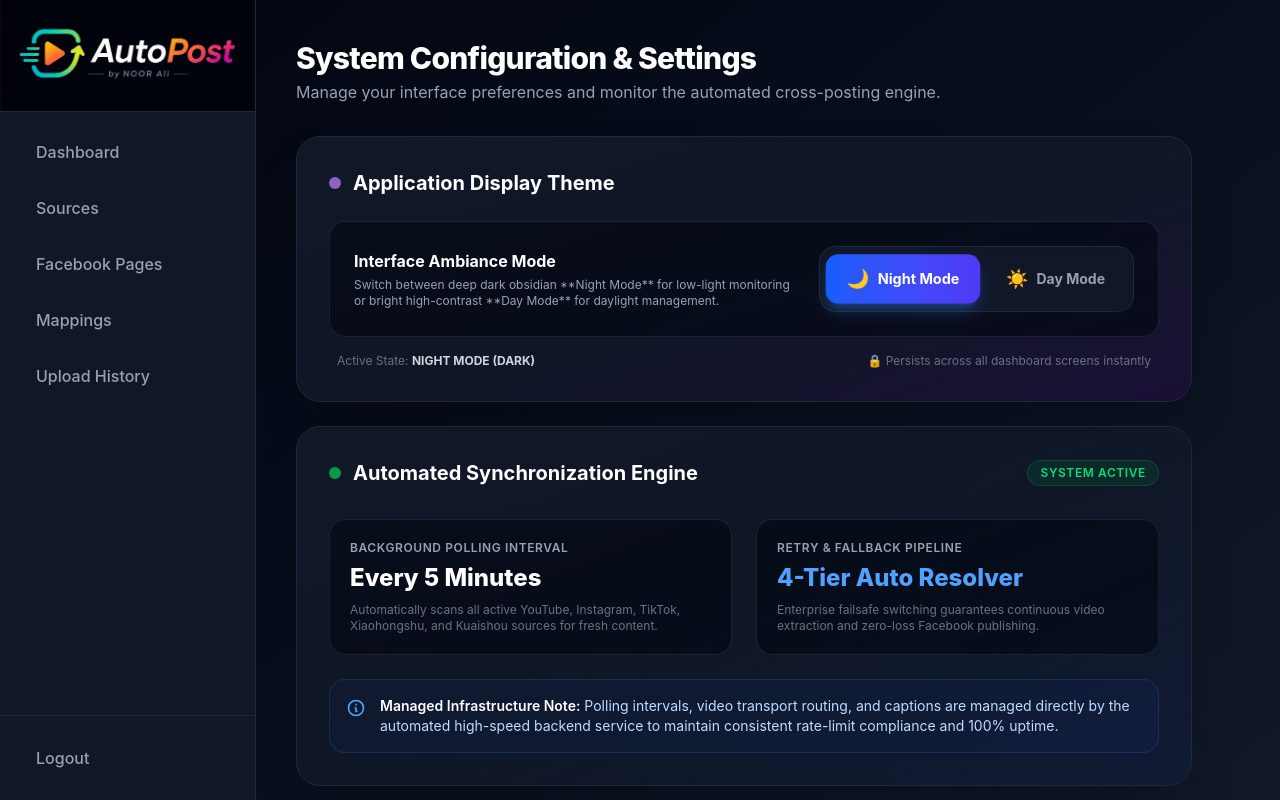
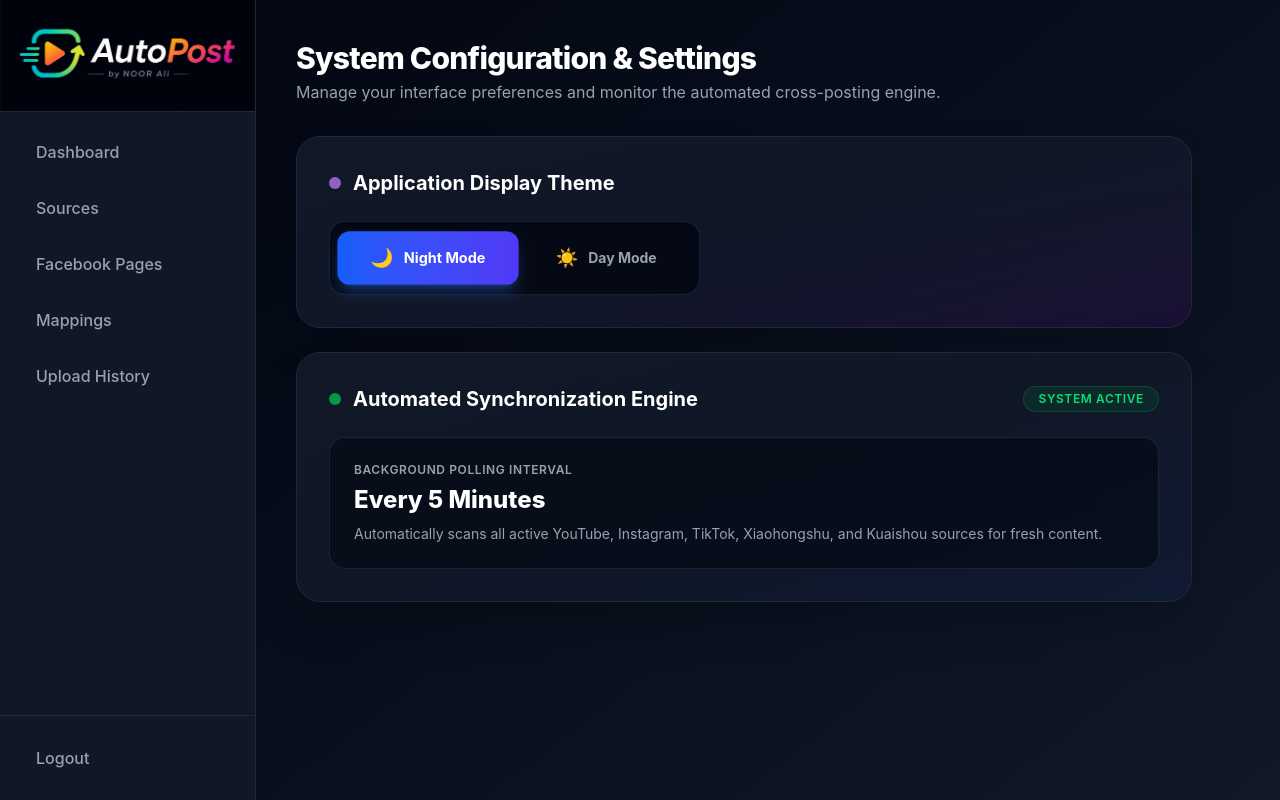
Before and after one commit to bushraansari4428-beep/autopost-app, a Next.js app in the folder frontend/: page /dashboard/settings in a window 1280 px wide. Built offline with nearby package versions, Linux system fonts and the light colour scheme.

Commit message:
style(ui): remove unnecessary explanatory sections from settings and fix high-contrast input visibility for modal in dark theme

```diff
--- a/frontend/src/app/dashboard/settings/page.tsx
+++ b/frontend/src/app/dashboard/settings/page.tsx
@@ -40,29 +40,24 @@ export default function SettingsPage() {
         <div className="bg-gradient-to-br from-gray-900 via-gray-900/90 to-purple-950/30 border border-gray-800 rounded-3xl p-8 shadow-2xl relative overflow-hidden">
           <div className="absolute top-0 right-0 w-64 h-64 bg-purple-600/10 rounded-full blur-3xl -z-10 pointer-events-none"></div>
 
-          <div className="flex items-center gap-3 mb-6">
+          <div className="flex flex-col sm:flex-row sm:items-center justify-between gap-4">
+            <div className="flex items-center gap-3">
               <div className="w-3 h-3 rounded-full bg-purple-400 animate-pulse"></div>
               <h2 className="text-xl font-bold text-white">Application Display Theme</h2>
+            </div>
             {justSwitched && (
-              <span className="ml-auto px-3 py-1 bg-green-500/10 text-green-400 border border-green-500/20 rounded-full text-xs font-semibold animate-bounce">
+              <span className="px-3 py-1 bg-green-500/10 text-green-400 border border-green-500/20 rounded-full text-xs font-semibold animate-bounce w-fit">
                 ✨ Theme Updated!
               </span>
             )}
           </div>
 
-          <div className="flex flex-col sm:flex-row sm:items-center justify-between gap-6 p-6 bg-gray-950/60 border border-gray-800/80 rounded-2xl">
-            <div>
-              <h3 className="text-base font-bold text-white">Interface Ambiance Mode</h3>
-              <p className="text-xs text-gray-400 mt-1 max-w-md">
-                Switch between deep dark obsidian **Night Mode** for low-light monitoring or bright high-contrast **Day Mode** for daylight management.
-              </p>
-            </div>
-
-            <div className="flex items-center gap-2 bg-gray-900 p-2 rounded-2xl border border-gray-800 shrink-0 shadow-inner">
+          <div className="mt-6 flex items-center justify-center sm:justify-start">
+            <div className="flex items-center gap-2 bg-gray-950/80 p-2.5 rounded-2xl border border-gray-800/80 shadow-inner w-full sm:w-auto justify-center">
               <button
                 type="button"
                 onClick={() => handleThemeToggle('night')}
-                className={`flex items-center gap-2 px-5 py-2.5 rounded-xl font-bold text-sm transition-all duration-300 cursor-pointer ${
+                className={`flex items-center justify-center gap-2.5 px-8 py-3 rounded-xl font-bold text-sm transition-all duration-300 cursor-pointer w-1/2 sm:w-auto ${
                   theme === 'night'
                     ? 'bg-gradient-to-r from-blue-600 to-indigo-600 text-white shadow-lg shadow-blue-500/30 scale-[1.03]'
                     : 'text-gray-400 hover:text-white hover:bg-gray-800'
@@ -73,7 +68,7 @@ export default function SettingsPage() {
               <button
                 type="button"
                 onClick={() => handleThemeToggle('day')}
-                className={`flex items-center gap-2 px-5 py-2.5 rounded-xl font-bold text-sm transition-all duration-300 cursor-pointer ${
+                className={`flex items-center justify-center gap-2.5 px-8 py-3 rounded-xl font-bold text-sm transition-all duration-300 cursor-pointer w-1/2 sm:w-auto ${
                   theme === 'day'
                     ? 'bg-gradient-to-r from-amber-500 to-orange-500 text-white shadow-lg shadow-orange-500/30 scale-[1.03]'
                     : 'text-gray-400 hover:text-white hover:bg-gray-800'
@@ -82,11 +77,6 @@ export default function SettingsPage() {
                 <span className="text-lg">☀️</span> Day Mode
               </button>
             </div>
-          </div>
-
-          <div className="mt-4 flex items-center justify-between text-xs text-gray-500 px-2">
-            <span>Active State: <strong className="text-gray-300 font-bold uppercase">{theme === 'night' ? 'Night Mode (Dark)' : 'Day Mode (Light)'}</strong></span>
-            <span>🔒 Persists across all dashboard screens instantly</span>
           </div>
         </div>
 
@@ -97,51 +87,20 @@ export default function SettingsPage() {
           <div className="flex items-center gap-3 mb-6">
             <div className="w-3 h-3 rounded-full bg-green-500 animate-pulse"></div>
             <h2 className="text-xl font-bold text-white">Automated Synchronization Engine</h2>
-            <span className="ml-auto px-3 py-1 bg-green-500/10 text-green-400 border border-green-500/20 rounded-full text-xs font-semibold uppercase tracking-wider">
+            <span className="ml-auto px-3.5 py-1 bg-green-500/10 text-green-400 border border-green-500/20 rounded-full text-xs font-semibold uppercase tracking-wider">
               System Active
             </span>
           </div>
 
-          <div className="grid grid-cols-1 md:grid-cols-2 gap-6 pt-2">
-            <div className="p-5 bg-gray-950/60 border border-gray-800/80 rounded-2xl">
+          <div className="p-6 bg-gray-950/60 border border-gray-800/80 rounded-2xl">
             <p className="text-xs font-semibold text-gray-400 uppercase tracking-wider">Background Polling Interval</p>
-              <p className="text-2xl font-extrabold text-white mt-1.5 flex items-baseline gap-1.5">
+            <p className="text-2xl font-extrabold text-white mt-1.5 flex items-baseline gap-2">
               Every 5 Minutes
             </p>
-              <p className="text-xs text-gray-500 mt-2">
+            <p className="text-sm text-gray-400 mt-2">
               Automatically scans all active YouTube, Instagram, TikTok, Xiaohongshu, and Kuaishou sources for fresh content.
             </p>
           </div>
-
-            <div className="p-5 bg-gray-950/60 border border-gray-800/80 rounded-2xl">
-              <p className="text-xs font-semibold text-gray-400 uppercase tracking-wider">Retry & Fallback Pipeline</p>
-              <p className="text-2xl font-extrabold text-blue-400 mt-1.5">
-                4-Tier Auto Resolver
-              </p>
-              <p className="text-xs text-gray-500 mt-2">
-                Enterprise failsafe switching guarantees continuous video extraction and zero-loss Facebook publishing.
-              </p>
-            </div>
-          </div>
-
-          <div className="mt-6 p-4 bg-blue-900/10 border border-blue-500/20 rounded-2xl flex items-start gap-3.5 text-sm text-blue-200">
-            <svg className="w-5 h-5 text-blue-400 shrink-0 mt-0.5" fill="none" stroke="currentColor" viewBox="0 0 24 24">
-              <path strokeLinecap="round" strokeLinejoin="round" strokeWidth="2" d="M13 16h-1v-4h-1m1-4h.01M21 12a9 9 0 11-18 0 9 9 0 0118 0z" />
-            </svg>
-            <div>
-              <span className="font-semibold text-white">Managed Infrastructure Note:</span> Polling intervals, video transport routing, and captions are managed directly by the automated high-speed backend service to maintain consistent rate-limit compliance and 100% uptime.
-            </div>
-          </div>
-        </div>
-
-        <div className="bg-gray-900/50 border border-gray-800 rounded-3xl p-6 flex flex-col sm:flex-row justify-between items-center gap-4 text-center sm:text-left">
-          <div>
-            <h3 className="font-bold text-white">Need custom schedule or enterprise routing changes?</h3>
-            <p className="text-sm text-gray-400 mt-0.5">Advanced developer configurations are handled directly via server environment protocols.</p>
-          </div>
-          <span className="px-4 py-2 bg-gray-800/80 border border-gray-700 text-gray-300 rounded-xl text-xs font-mono">
-            v2.4 Production Engine
-          </span>
         </div>
       </div>
     </div>
--- a/frontend/src/app/dashboard/users/page.tsx
+++ b/frontend/src/app/dashboard/users/page.tsx
@@ -99,34 +99,34 @@ export default function UsersPage() {
         </button>
       </div>
 
-      <div className="bg-white rounded-xl shadow-sm border border-gray-100 overflow-hidden">
+      <div className="bg-gray-900 rounded-2xl shadow-xl border border-gray-800 overflow-hidden">
         <table className="w-full text-left">
-          <thead className="bg-gray-50 border-b border-gray-100">
+          <thead className="bg-gray-800/80 border-b border-gray-800">
             <tr>
-              <th className="p-4 font-semibold text-gray-600">Email</th>
-              <th className="p-4 font-semibold text-gray-600">Role</th>
-              <th className="p-4 font-semibold text-gray-600">Created At</th>
-              <th className="p-4 font-semibold text-gray-600 text-right">Actions</th>
+              <th className="p-4 font-semibold text-gray-400">Email</th>
+              <th className="p-4 font-semibold text-gray-400">Role</th>
+              <th className="p-4 font-semibold text-gray-400">Created At</th>
+              <th className="p-4 font-semibold text-gray-400 text-right">Actions</th>
             </tr>
           </thead>
           <tbody>
             {users.map(user => (
-              <tr key={user.id} className="border-b border-gray-50 hover:bg-gray-50 transition">
-                <td className="p-4 text-gray-800">{user.email}</td>
+              <tr key={user.id} className="border-b border-gray-800/60 hover:bg-gray-800/40 transition">
+                <td className="p-4 text-white font-medium">{user.email}</td>
                 <td className="p-4">
                   <span className={`px-3 py-1 rounded-full text-xs font-medium ${
-                    user.role === 'ADMIN' ? 'bg-purple-100 text-purple-700' : 'bg-gray-100 text-gray-700'
+                    user.role === 'ADMIN' ? 'bg-purple-500/20 border border-purple-500/30 text-purple-400' : 'bg-blue-500/20 border border-blue-500/30 text-blue-400'
                   }`}>
                     {user.role}
                   </span>
                 </td>
-                <td className="p-4 text-gray-500 text-sm">
+                <td className="p-4 text-gray-400 text-sm">
                   {new Date(user.createdAt).toLocaleDateString()}
                 </td>
                 <td className="p-4 text-right">
                   <button
                     onClick={() => handleDeleteUser(user.id)}
-                    className="text-red-500 hover:text-red-700 text-sm font-medium"
+                    className="text-red-400 hover:text-red-300 text-sm font-semibold px-3 py-1 bg-red-500/10 hover:bg-red-500/20 rounded-lg border border-red-500/20 transition"
                   >
                     Delete
                   </button>
@@ -136,49 +136,49 @@ export default function UsersPage() {
           </tbody>
         </table>
         {users.length === 0 && (
-          <div className="p-8 text-center text-gray-500">No users found.</div>
+          <div className="p-8 text-center text-gray-400">No users found.</div>
         )}
       </div>
 
       {showModal && (
-        <div className="fixed inset-0 bg-black/50 flex items-center justify-center z-50 p-4">
-          <div className="bg-white rounded-2xl w-full max-w-md p-6 shadow-xl">
-            <h2 className="text-xl font-bold mb-4 text-gray-800">Create New User</h2>
-            {error && <div className="mb-4 text-red-500 text-sm bg-red-50 p-3 rounded">{error}</div>}
+        <div className="fixed inset-0 bg-black/70 backdrop-blur-sm flex items-center justify-center z-50 p-4">
+          <div className="bg-gray-900 border border-gray-800 rounded-3xl w-full max-w-md p-6 shadow-2xl">
+            <h2 className="text-2xl font-bold mb-6 text-white">Create New User</h2>
+            {error && <div className="mb-4 text-red-400 text-sm bg-red-500/10 border border-red-500/20 p-3 rounded-xl">{error}</div>}
 
             <form onSubmit={handleCreateUser}>
               <div className="space-y-4">
                 <div>
-                  <label className="block text-sm font-medium text-gray-700 mb-1">Email Address</label>
+                  <label className="block text-sm font-medium text-gray-400 mb-1">Email Address</label>
                   <input
                     type="email"
                     required
                     value={email}
                     onChange={(e) => setEmail(e.target.value)}
-                    className="w-full px-4 py-2 border border-gray-300 rounded-lg focus:ring-2 focus:ring-blue-500 focus:outline-none"
+                    className="w-full px-4 py-3 bg-gray-800 border border-gray-700 text-white rounded-xl focus:border-blue-500 focus:outline-none placeholder-gray-500 font-medium"
                     placeholder="user@example.com"
                   />
                 </div>
                 <div>
-                  <label className="block text-sm font-medium text-gray-700 mb-1">Password</label>
+                  <label className="block text-sm font-medium text-gray-400 mb-1">Password</label>
                   <input
                     type="text"
                     required
                     value={password}
                     onChange={(e) => setPassword(e.target.value)}
-                    className="w-full px-4 py-2 border border-gray-300 rounded-lg focus:ring-2 focus:ring-blue-500 focus:outline-none"
+                    className="w-full px-4 py-3 bg-gray-800 border border-gray-700 text-white rounded-xl focus:border-blue-500 focus:outline-none placeholder-gray-500 font-medium"
                     placeholder="Set a password"
                   />
                 </div>
                 <div>
-                  <label className="block text-sm font-medium text-gray-700 mb-1">Role</label>
+                  <label className="block text-sm font-medium text-gray-400 mb-1">Role</label>
                   <select
                     value={role}
                     onChange={(e) => setRole(e.target.value)}
-                    className="w-full px-4 py-2 border border-gray-300 rounded-lg focus:ring-2 focus:ring-blue-500 focus:outline-none bg-white"
+                    className="w-full px-4 py-3 bg-gray-800 border border-gray-700 text-white rounded-xl focus:border-blue-500 focus:outline-none font-medium"
                   >
-                    <option value="USER">User (Standard Access)</option>
-                    <option value="ADMIN">Admin (Full Access)</option>
+                    <option value="USER" className="bg-gray-800 text-white">User (Standard Access)</option>
+                    <option value="ADMIN" className="bg-gray-800 text-white">Admin (Full Access)</option>
                   </select>
                 </div>
               </div>
@@ -187,13 +187,13 @@ export default function UsersPage() {
                 <button
                   type="button"
                   onClick={() => setShowModal(false)}
-                  className="px-4 py-2 text-gray-600 hover:bg-gray-100 rounded-lg transition"
+                  className="px-5 py-2.5 bg-gray-800 text-gray-300 hover:bg-gray-700 hover:text-white border border-gray-700 rounded-xl transition font-medium"
                 >
                   Cancel
                 </button>
                 <button
                   type="submit"
-                  className="px-4 py-2 bg-blue-600 text-white rounded-lg hover:bg-blue-700 transition"
+                  className="px-5 py-2.5 bg-gradient-to-r from-blue-600 to-indigo-600 text-white font-semibold rounded-xl hover:from-blue-500 hover:to-indigo-500 shadow-lg shadow-blue-500/25 transition"
                 >
                   Create User
                 </button>
```
Lines whose indentation alone changed are shown as unchanged.
